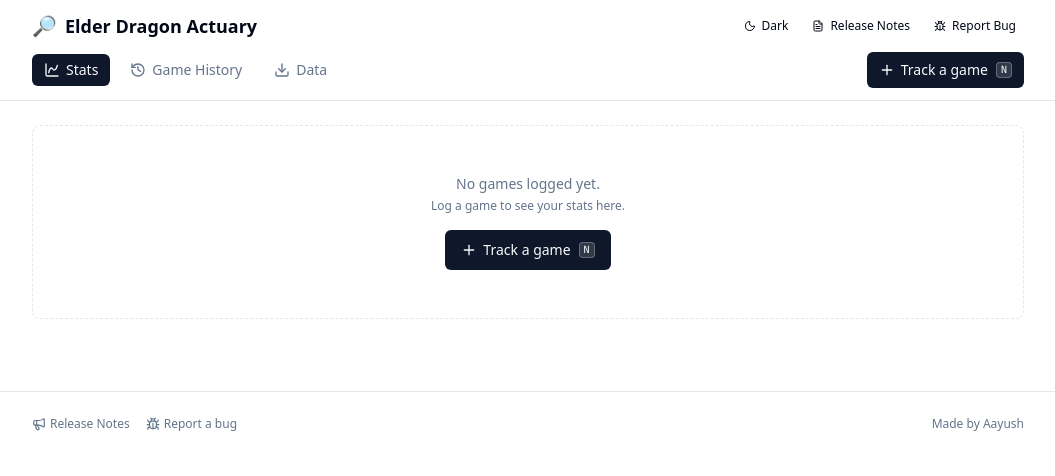
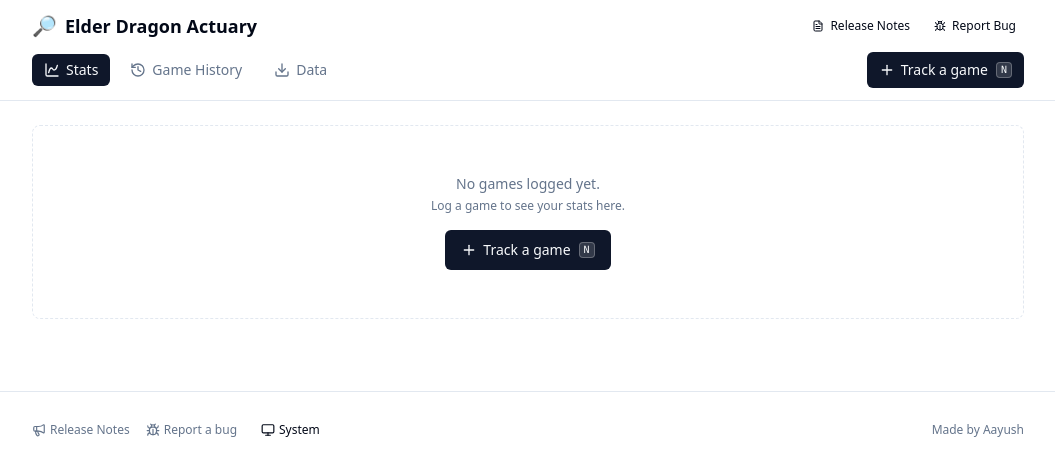
Before and after one commit to aayushpi/elderdragonactuary, a React (Vite) app: page / in a window 1280 px wide. Shown: the top 476 px of the page, without its empty margins (112-1167 px from the left). Built offline with nearby package versions, Linux system fonts and the light colour scheme.

Commit message:
feat: move 3-mode theme toggle to footer

```diff
--- a/src/App.tsx
+++ b/src/App.tsx
@@ -31,6 +31,7 @@ interface GameFlowState {
   editGameId?: string
 }
 
+type ThemeMode = "light" | "dark" | "system"
 type Theme = "light" | "dark"
 
 function App() {
@@ -39,10 +40,13 @@ function App() {
   const [gameFlow, setGameFlow] = useState<GameFlowState | null>(null)
   const [isLogGameDirty, setIsLogGameDirty] = useState(false)
   const [showDiscardLogDialog, setShowDiscardLogDialog] = useState(false)
-  const [theme, setTheme] = useState<Theme>("light")
+  const [themeMode, setThemeMode] = useState<ThemeMode>("system")
+  const [systemTheme, setSystemTheme] = useState<Theme>("light")
   const navigate = useNavigate()
   const location = useLocation()
   const { games, addGame, updateGame, deleteGame, getGame, replaceGames, clearGames } = useGames()
+
+  const resolvedTheme: Theme = themeMode === "system" ? systemTheme : themeMode
 
   const editingGame = gameFlow?.mode === "edit" && gameFlow.editGameId
     ? getGame(gameFlow.editGameId)
@@ -82,7 +86,11 @@ function App() {
   }
 
   function toggleTheme() {
-    setTheme((prev) => (prev === "dark" ? "light" : "dark"))
+    setThemeMode((prev) => {
+      if (prev === "light") return "dark"
+      if (prev === "dark") return "system"
+      return "light"
+    })
   }
 
   function handleSaveGame(game: Game) {
@@ -126,20 +134,25 @@ function App() {
   }, [gameFlow, editingGame])
 
   useEffect(() => {
-    const storedTheme = localStorage.getItem("theme")
-    if (storedTheme === "light" || storedTheme === "dark") {
-      setTheme(storedTheme)
-      return
-    }
+    const mediaQuery = window.matchMedia("(prefers-color-scheme: dark)")
+    const applySystemTheme = () => setSystemTheme(mediaQuery.matches ? "dark" : "light")
 
-    const prefersDark = window.matchMedia("(prefers-color-scheme: dark)").matches
-    setTheme(prefersDark ? "dark" : "light")
+    applySystemTheme()
+    mediaQuery.addEventListener("change", applySystemTheme)
+    return () => mediaQuery.removeEventListener("change", applySystemTheme)
   }, [])
 
   useEffect(() => {
-    document.documentElement.classList.toggle("dark", theme === "dark")
-    localStorage.setItem("theme", theme)
-  }, [theme])
+    const storedMode = localStorage.getItem("theme-mode")
+    if (storedMode === "light" || storedMode === "dark" || storedMode === "system") {
+      setThemeMode(storedMode)
+    }
+  }, [])
+
+  useEffect(() => {
+    document.documentElement.classList.toggle("dark", resolvedTheme === "dark")
+    localStorage.setItem("theme-mode", themeMode)
+  }, [resolvedTheme, themeMode])
 
   return (
     <div className="min-h-screen bg-background">
@@ -148,8 +161,6 @@ function App() {
         currentPath={location.pathname}
         onNavigate={navigate}
         onOpenLogGame={openLogGameFlow}
-        theme={theme}
-        onToggleTheme={toggleTheme}
         onShowReleaseNotes={() => setShowReleaseNotes(true)}
       />
       <main className="container mx-auto max-w-5xl px-4 py-6">
@@ -171,7 +182,12 @@ function App() {
           <Route path="*" element={<Navigate to="/" replace />} />
         </Routes>
       </main>
-      <Footer onShowReleaseNotes={() => setShowReleaseNotes(true)} />
+      <Footer
+        onShowReleaseNotes={() => setShowReleaseNotes(true)}
+        themeMode={themeMode}
+        resolvedTheme={resolvedTheme}
+        onToggleTheme={toggleTheme}
+      />
       <ReleaseNotesModal open={showReleaseNotes} onOpenChange={setShowReleaseNotes} />
 
       <AlertDialog open={showDiscardLogDialog} onOpenChange={setShowDiscardLogDialog}>
--- a/src/components/Footer.tsx
+++ b/src/components/Footer.tsx
@@ -1,15 +1,38 @@
-import { Megaphone, Bug } from "lucide-react"
+import { Megaphone, Bug, Monitor, Moon, Sun } from "lucide-react"
+import { Button } from "@/components/ui/button"
+
+type ThemeMode = "light" | "dark" | "system"
+type Theme = "light" | "dark"
 
 interface FooterProps {
   onShowReleaseNotes: () => void
+  themeMode: ThemeMode
+  resolvedTheme: Theme
+  onToggleTheme: () => void
 }
 
-export function Footer({ onShowReleaseNotes }: FooterProps) {
+export function Footer({ onShowReleaseNotes, themeMode, resolvedTheme, onToggleTheme }: FooterProps) {
+  const themeTitle =
+    themeMode === "light"
+      ? "Theme: Light (click for Dark)"
+      : themeMode === "dark"
+        ? "Theme: Dark (click for System)"
+        : `Theme: System (${resolvedTheme}) (click for Light)`
+
+  const themeLabel =
+    themeMode === "light"
+      ? "Light"
+      : themeMode === "dark"
+        ? "Dark"
+        : "System"
+
+  const ThemeIcon = themeMode === "system" ? Monitor : themeMode === "dark" ? Sun : Moon
+
   return (
     <footer className="border-t bg-background mt-12">
       <div className="container mx-auto max-w-5xl px-4 py-6">
         <div className="flex flex-col sm:flex-row sm:items-center sm:justify-between gap-4">
-          <div className="flex items-center gap-4">
+          <div className="flex items-center gap-2 sm:gap-4 flex-wrap">
             <a
               href="#"
               onClick={(e) => {
@@ -30,6 +53,16 @@ export function Footer({ onShowReleaseNotes }: FooterProps) {
               <Bug className="h-3.5 w-3.5" />
               Report a bug
             </a>
+            <Button
+              variant="ghost"
+              size="sm"
+              onClick={onToggleTheme}
+              className="gap-1 text-xs h-7 px-2"
+              title={themeTitle}
+            >
+              <ThemeIcon className="h-3.5 w-3.5" />
+              <span>{themeLabel}</span>
+            </Button>
           </div>
 
           <a
--- a/src/components/Nav.tsx
+++ b/src/components/Nav.tsx
@@ -1,15 +1,11 @@
-import { ChartSpline ,History, Download, Plus, FileText, Bug, Moon, Sun } from "lucide-react"
+import { ChartSpline ,History, Download, Plus, FileText, Bug } from "lucide-react"
 import { Button } from "@/components/ui/button"
 import { cn } from "@/lib/utils"
-
-type Theme = "light" | "dark"
 
 interface NavProps {
   currentPath: string
   onNavigate: (path: string) => void
   onOpenLogGame: () => void
-  theme: Theme
-  onToggleTheme: () => void
   onShowReleaseNotes: () => void
 }
 
@@ -19,7 +15,7 @@ const NAV_ITEMS: { path: string; label: string; Icon: React.ComponentType<{ clas
   { path: "/settings", label: "Data", Icon: Download },
 ]
 
-export function Nav({ currentPath, onNavigate, onOpenLogGame, theme, onToggleTheme, onShowReleaseNotes }: NavProps) {
+export function Nav({ currentPath, onNavigate, onOpenLogGame, onShowReleaseNotes }: NavProps) {
   function isActivePath(path: string) {
     if (path === "/") return currentPath === "/"
     return currentPath === path || currentPath.startsWith(`${path}/`)
@@ -36,16 +32,6 @@ export function Nav({ currentPath, onNavigate, onOpenLogGame, theme, onToggleThe
             <span className="min-[400px]:hidden">EDA</span>
           </span>
           <div className="flex items-center gap-1 sm:gap-2 shrink-0">
-            <Button
-              variant="ghost"
-              size="sm"
-              onClick={onToggleTheme}
-              className="gap-1 sm:gap-1.5 text-xs h-7 px-1.5 sm:px-2"
-              title={theme === "dark" ? "Switch to light mode" : "Switch to dark mode"}
-            >
-              {theme === "dark" ? <Sun className="h-3 w-3" /> : <Moon className="h-3 w-3" />}
-              <span className="hidden sm:inline">{theme === "dark" ? "Light" : "Dark"}</span>
-            </Button>
             <Button
               variant="ghost"
               size="sm"
```
